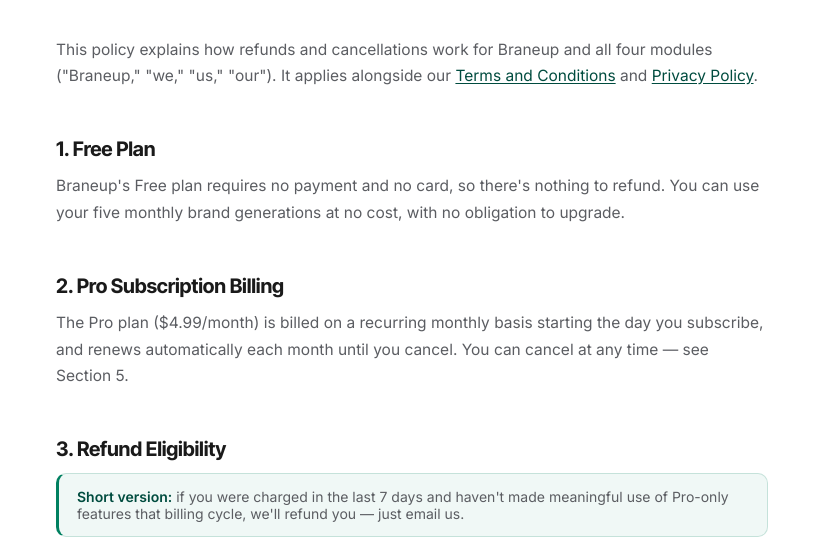
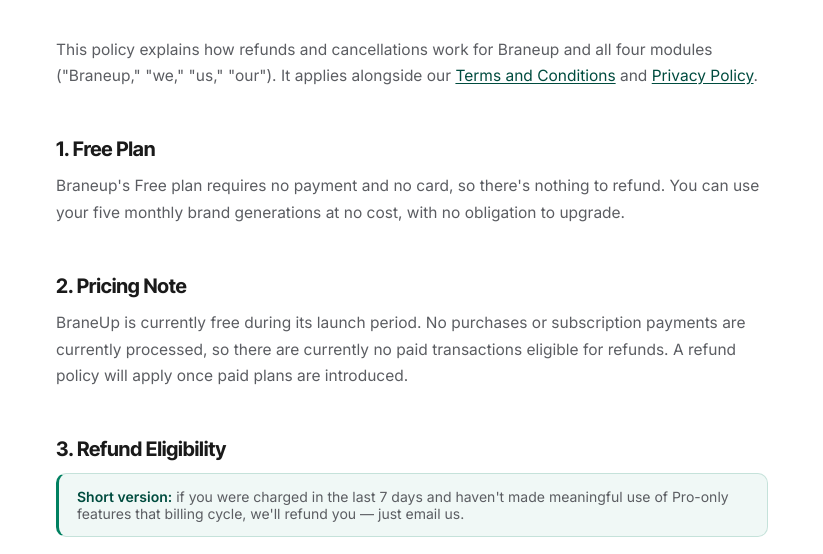
Before and after one commit to mominali123/Braneup, a website: page refund-policy.html in a window 1280 px wide. Shown: the part 202-756 px from the top of the page, without its empty margins (228-1051 px from the left). Drawn offline with Linux system fonts and the light colour scheme.

Commit message:
Update refund policy section and pricing note

```diff
--- a/refund-policy.html
+++ b/refund-policy.html
@@ -195,8 +195,8 @@
   <h2>1. Free Plan</h2>
   <p>Braneup's Free plan requires no payment and no card, so there's nothing to refund. You can use your five monthly brand generations at no cost, with no obligation to upgrade.</p>
 
-  <h2>2. Pro Subscription Billing</h2>
-  <p>The Pro plan ($4.99/month) is billed on a recurring monthly basis starting the day you subscribe, and renews automatically each month until you cancel. You can cancel at any time — see Section 5.</p>
+  <h2>2. Pricing Note</h2>
+  <p>BraneUp is currently free during its launch period. No purchases or subscription payments are currently processed, so there are currently no paid transactions eligible for refunds. A refund policy will apply once paid plans are introduced.</p>
 
   <h2>3. Refund Eligibility</h2>
   <div class="note"><strong>Short version:</strong> if you were charged in the last 7 days and haven't made meaningful use of Pro-only features that billing cycle, we'll refund you — just email us.</div>
```
